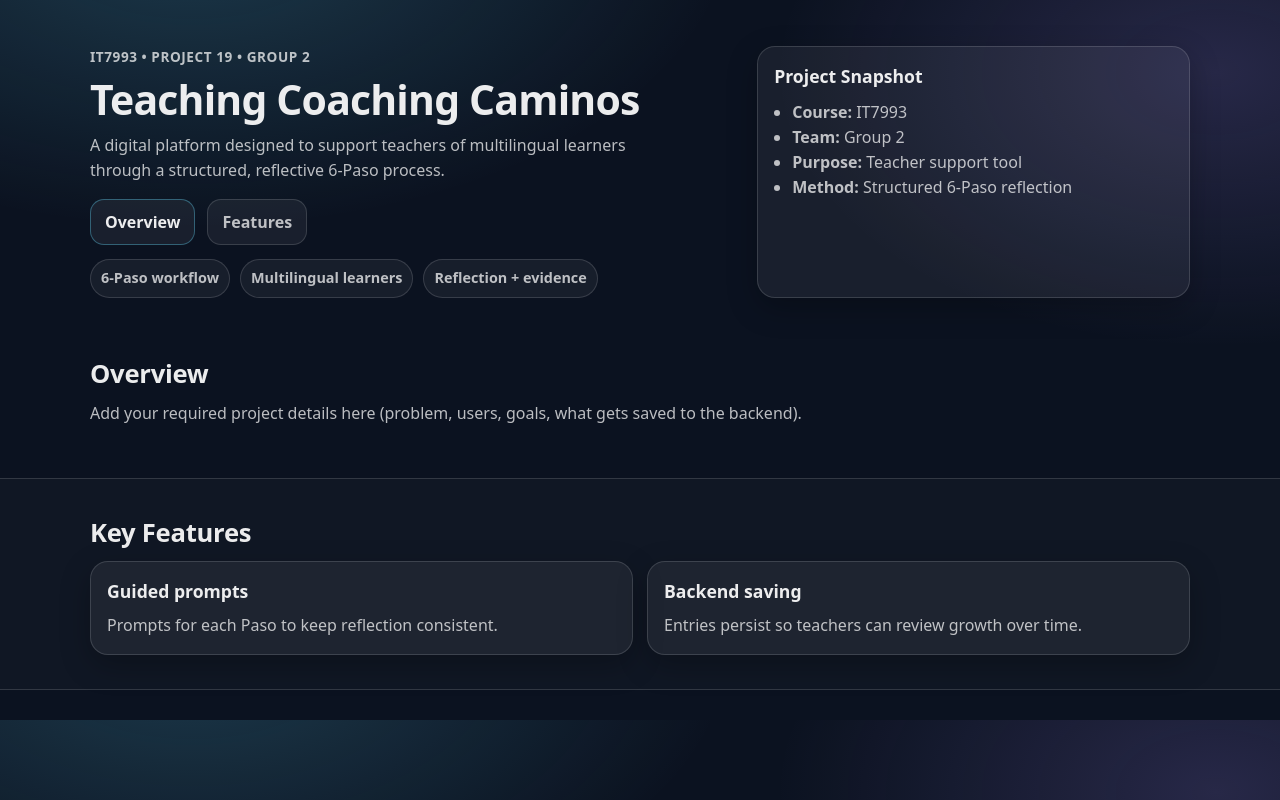
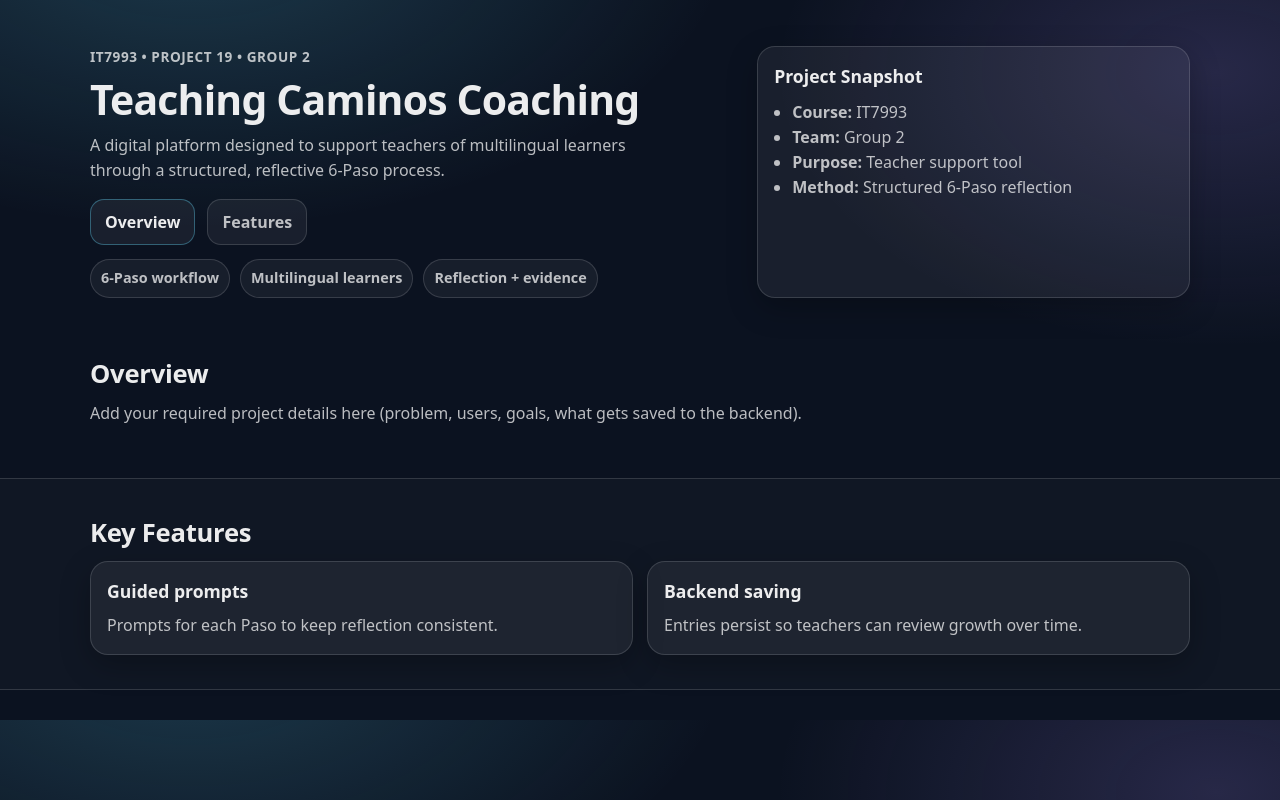
Before and after one commit to samuelbaskin/caminos-compass, a React (Create React App) app in the folder my-app/: page / in a window 1280 px wide. Built offline with nearby package versions, Linux system fonts and the light colour scheme.

Commit message:
Rearrange words in hero title

```diff
--- a/my-app/src/App.js
+++ b/my-app/src/App.js
@@ -8,7 +8,7 @@ function App() {
           <div>
             <p className="eyebrow">IT7993 • Project 19 • Group 2</p>
 
-            <h1 className="hero__title">Teaching Coaching Caminos</h1>
+            <h1 className="hero__title">Teaching Caminos Coaching</h1>
 
             <p className="hero__subtitle">
               A digital platform designed to support teachers of multilingual learners
```
